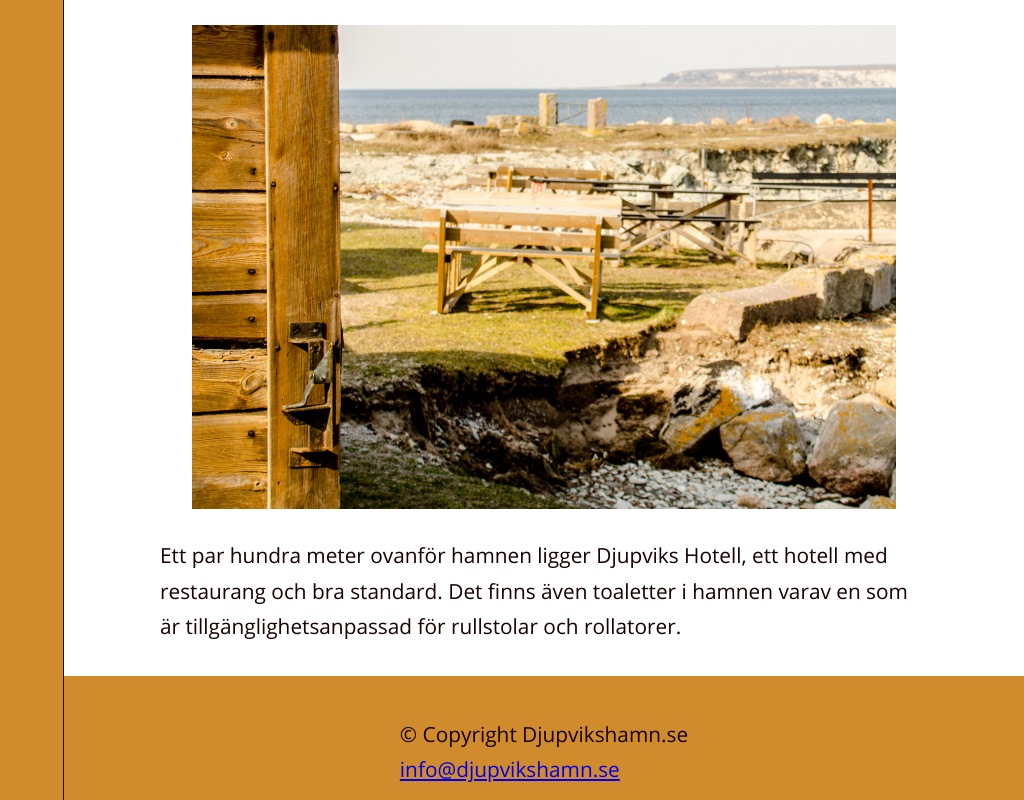
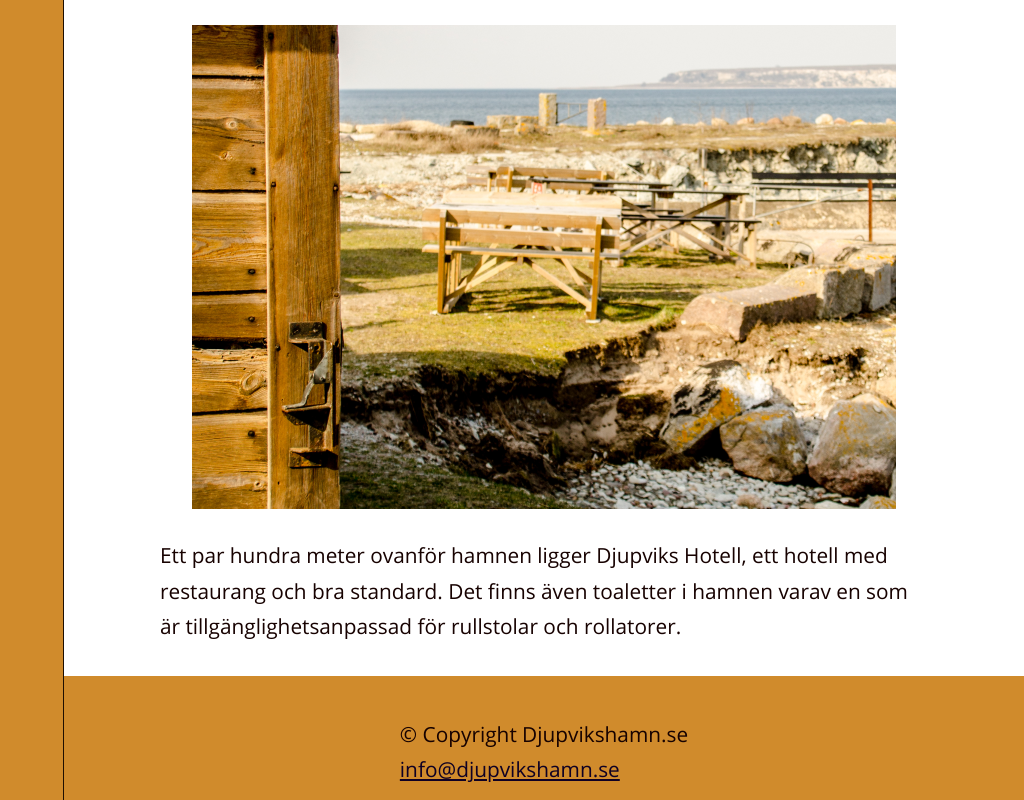
Before and after one commit to anst9000/dyn-web-appl-djupvik, a plain HTML site: page index.html in a window 1280 px wide. Shown: the part 2125-2925 px from the top of the page, without its empty margins (256-1280 px from the left). Drawn offline with Linux system fonts and the light colour scheme.

Commit message:
ändring i a tag i footer

```diff
--- a/css/djupvik.css
+++ b/css/djupvik.css
@@ -247,7 +247,7 @@ footer p {
 }
 
 footer p a {
-  color: 0F0024;
+  color: #0F0024;
 }
 
 p small {
```
